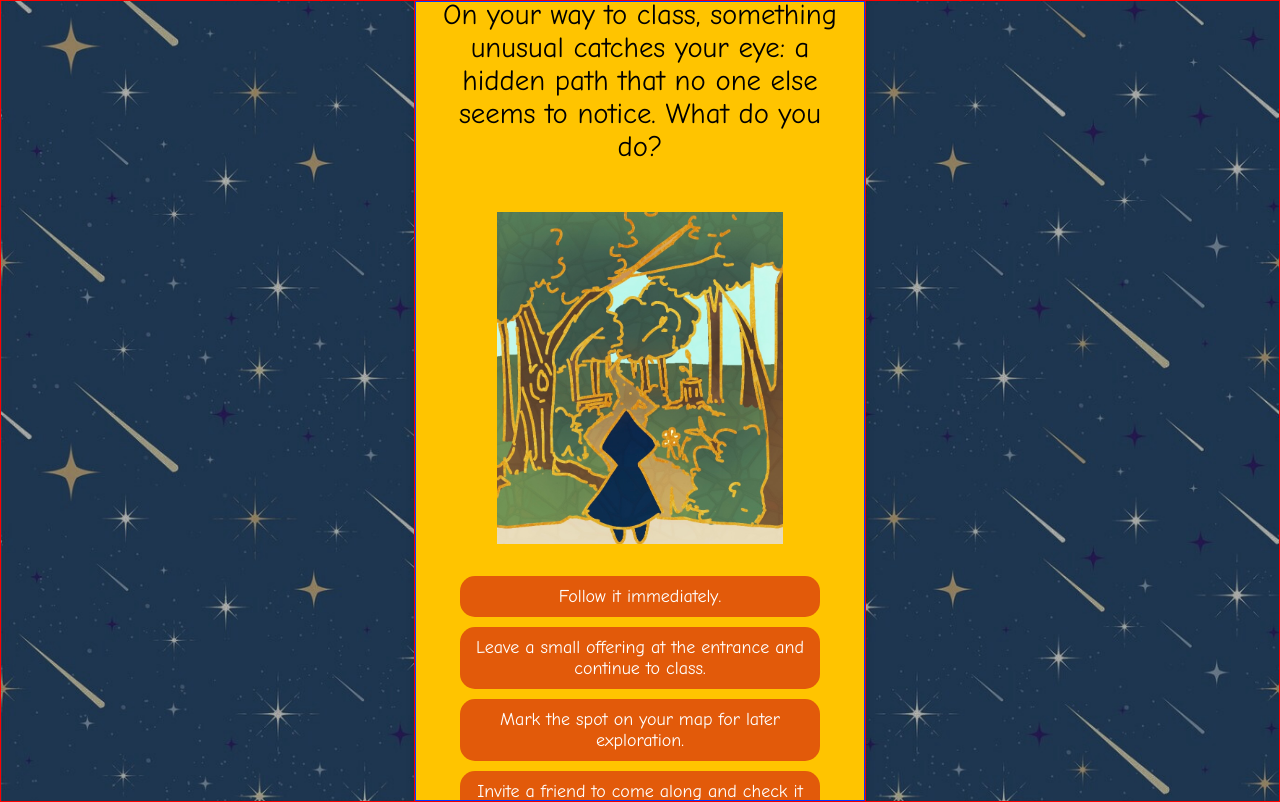
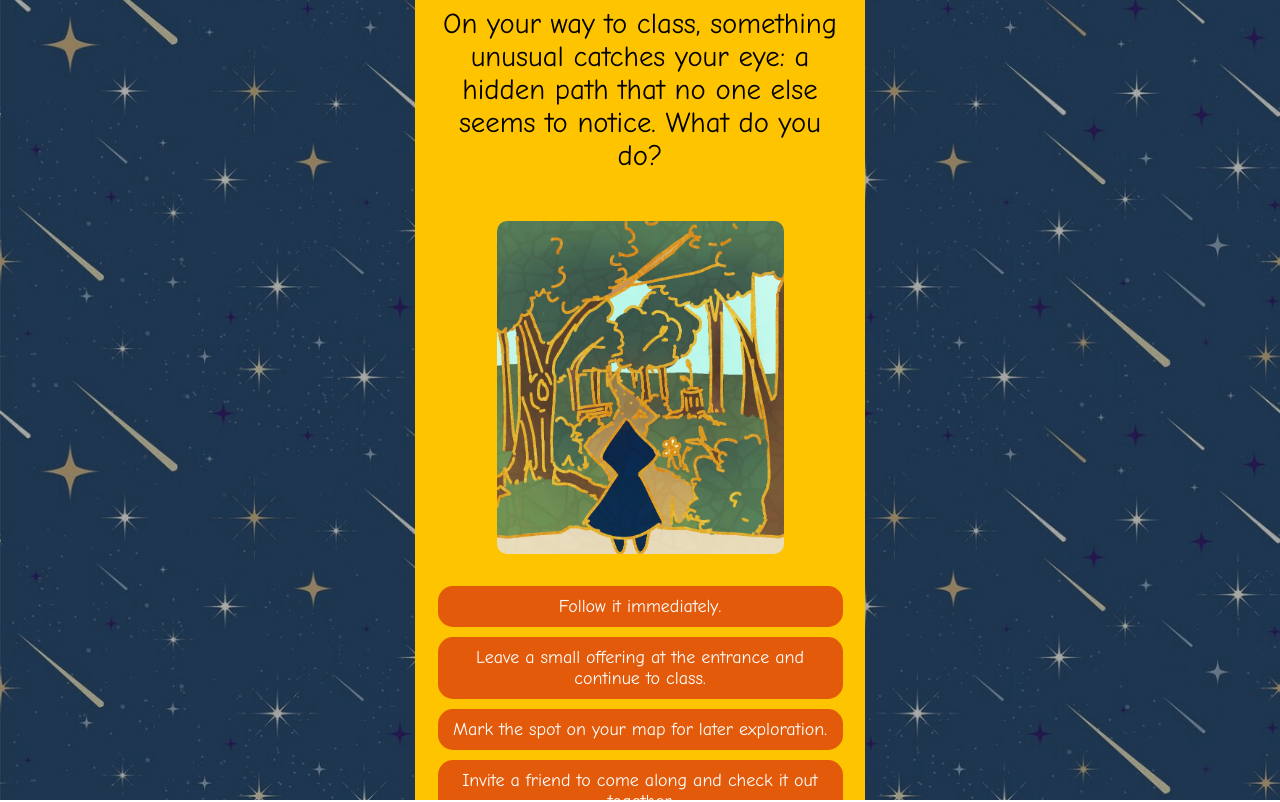
Before and after one commit to sandyyolk/sandyyolk.github.io, a plain HTML site: page journey2.html in a window 1280 px wide. Drawn offline with Linux system fonts and the light colour scheme.

Commit message:
troubleshoot device

```diff
--- a/index2.css
+++ b/index2.css
@@ -10,13 +10,13 @@ body, html {
     background-size: cover; /* Ensures it covers the viewport */
     background-repeat: no-repeat; /* Prevent tiling */
     background-position: center;
-    border: 1px solid red;
+    overflow: hidden;
 }
 
 .centered-content {
     width: 100vw; /* full viewport width */
     height: calc(100vw * (16 / 9)); /* maintain 9:16 aspect ratio */
-    max-height: 100vh; /* full viewport height */
+    max-height: 120vh; /* full viewport height */
     max-width: calc(100vh * (9 / 16));
     padding: 20px;
     background-color: rgb(255, 196, 0);
@@ -27,7 +27,6 @@ body, html {
     flex-direction: column;
     justify-content: center;
     overflow: auto;
-    border: 1px solid rgb(0, 60, 255);
 
     font-family: 'Comic Sans MS', sans-serif;
     font-size: clamp(1rem, 2.5vw, 1.8rem);
@@ -68,7 +67,7 @@ body, html {
 }
 
 #final-results-container img {
-    width: calc(1000vh * (9 / 16));
+    width: calc(100vh * (9 / 16));
     height: auto;
     border-radius: 10px;
 }
@@ -77,7 +76,7 @@ body, html {
 button {
     padding: 10px 10px;
     width: 70vw;
-    max-width: calc(80vh * (9 / 16));
+    max-width: calc(90vh * (9 / 16));
     font-family: 'Comic Sans MS', sans-serif;
     font-size: 18px;
     display: flex;
@@ -103,6 +102,7 @@ button:hover {
     width: 70%;
     height: auto;
     max-width: 100%;
+    border-radius: 10px;
     display: block;
     margin: 0 auto;
     object-fit: contain;
@@ -119,11 +119,11 @@ button:hover {
 
 @media (hover: hover) {
     .choice-button:hover {
-        background-color: #f3dba7; /* Slightly darker background on hover */
+        background-color: #e25a0a; /* Slightly darker background on hover */
     }
 }
 .choice-button:focus {
-    background-color: #fff; /* Slightly darker background on hover */
+    background-color: #9b4a25; /* Slightly darker background on hover */
 }
 .story-text {
     font-size: 20px;
--- a/journey2.html
+++ b/journey2.html
@@ -117,7 +117,7 @@
                 const question = questions[currentQuestionIndex];
             document.getElementById('question-container').innerHTML = `
                 <p>${question.text}</p>
-                <img src="${question.image}" class=".large">
+                <img src="${question.image}" class="image">
             `;
             document.getElementById('final-results-container').innerHTML = '';
 
```
